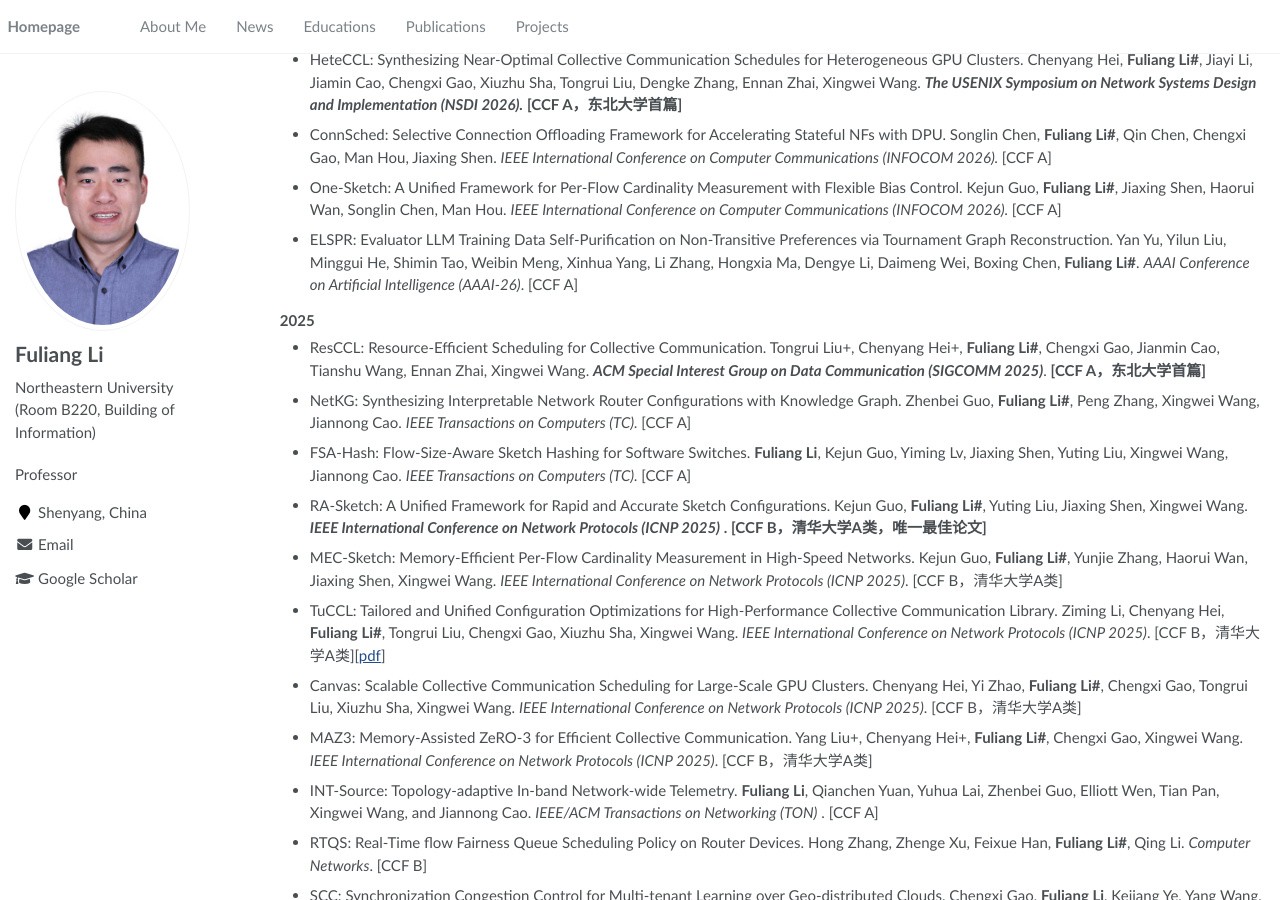
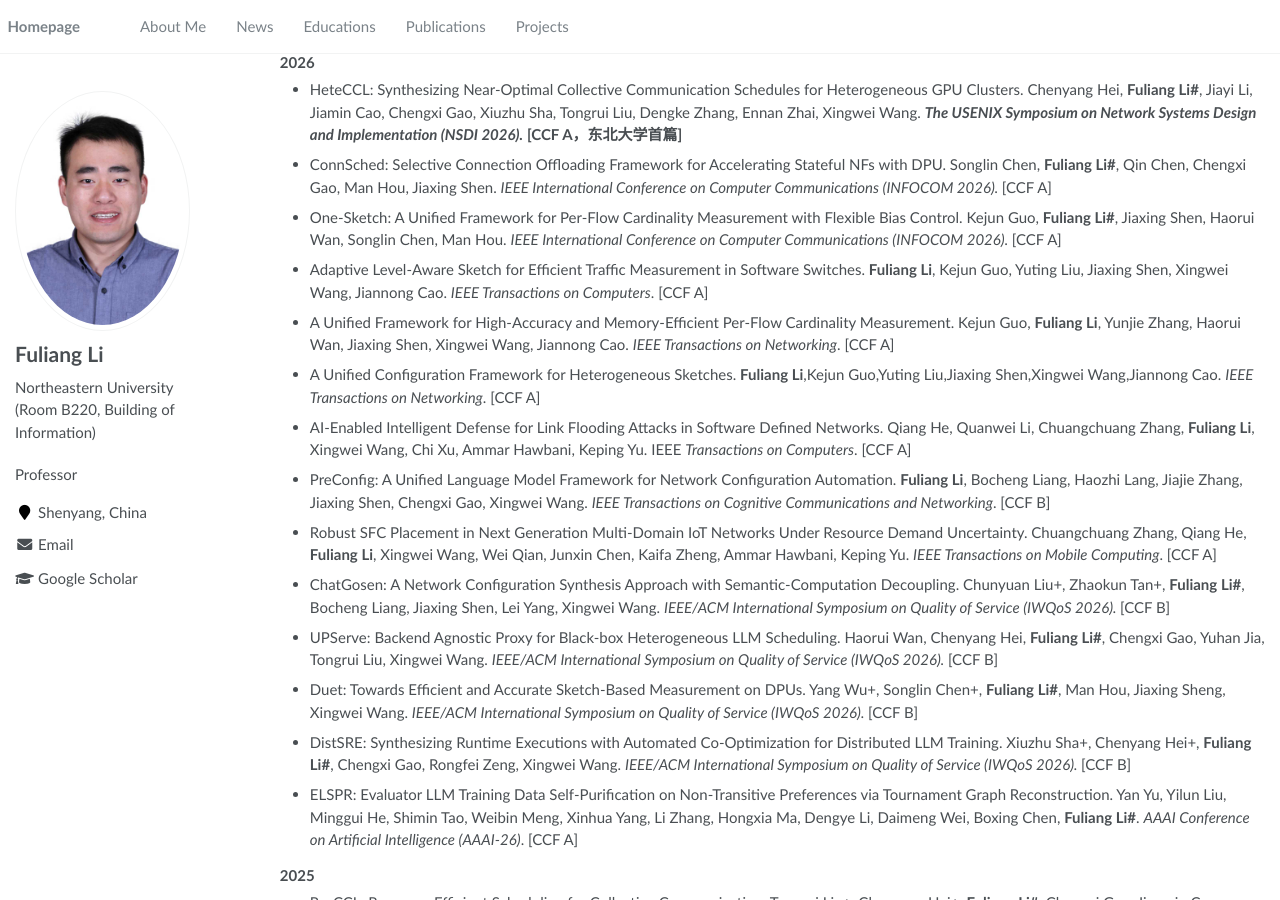
Before and after one commit to Fuliang-Li/Fuliang-Li.github.io, a Jekyll site: the page built from _pages/about.md, in a window 1280 px wide and 900 px high, scrolled down 1211 px. Built offline with Jekyll 4.4.1, drawn with Linux system fonts in a browser that asks for light colours.

Commit message:
Update about.md

```diff
--- a/_pages/about.md
+++ b/_pages/about.md
@@ -44,6 +44,7 @@ Fuliang Li (李福亮), Professor of Northeastern University. I obtained my Bach
 
 # 💡 Honors and Awards
 
+- 2026年 获华为公司“难题揭榜”火花奖
 - 2025年 获辽宁省杰出科技青年奖
 - 2025年 获华为公司“难题揭榜”火花奖
 - 2024年 入选国家级青年人才计划
@@ -62,6 +63,16 @@ Fuliang Li (李福亮), Professor of Northeastern University. I obtained my Bach
 - HeteCCL: Synthesizing Near-Optimal Collective Communication Schedules for Heterogeneous GPU Clusters. Chenyang Hei, **Fuliang Li#**, Jiayi Li, Jiamin Cao, Chengxi Gao, Xiuzhu Sha, Tongrui Liu, Dengke Zhang, Ennan Zhai, Xingwei Wang. ***The USENIX Symposium on Network Systems Design and Implementation  (NSDI 2026).*** **[CCF A，东北大学首篇]**
 - ConnSched: Selective Connection Offloading Framework for Accelerating Stateful NFs with DPU. Songlin Chen, **Fuliang Li#**, Qin Chen, Chengxi Gao, Man Hou, Jiaxing Shen. <i> IEEE International Conference on Computer Communications (INFOCOM 2026). </i> [CCF A]
 - One-Sketch: A Unified Framework for Per-Flow Cardinality Measurement with Flexible Bias Control. Kejun Guo, **Fuliang Li#**, Jiaxing Shen, Haorui Wan, Songlin Chen, Man Hou. <i> IEEE International Conference on Computer Communications (INFOCOM 2026). </i> [CCF A]
+- Adaptive Level-Aware Sketch for Efficient Traffic Measurement in Software Switches. **Fuliang Li**, Kejun Guo, Yuting Liu, Jiaxing Shen, Xingwei Wang, Jiannong Cao. *IEEE Transactions on Computers*. [CCF A]
+- A Unified Framework for High-Accuracy and Memory-Efficient Per-Flow Cardinality Measurement. Kejun Guo, **Fuliang Li**, Yunjie Zhang, Haorui Wan, Jiaxing Shen, Xingwei Wang, Jiannong Cao. *IEEE Transactions on Networking*. [CCF A]
+- A Unified Configuration Framework for Heterogeneous Sketches. **Fuliang Li**,Kejun Guo,Yuting Liu,Jiaxing Shen,Xingwei Wang,Jiannong Cao. *IEEE Transactions on Networking*. [CCF A]
+- AI-Enabled Intelligent Defense for Link Flooding Attacks in Software Defined Networks. Qiang He, Quanwei Li, Chuangchuang Zhang, **Fuliang Li**, Xingwei Wang, Chi Xu, Ammar Hawbani, Keping Yu. IEEE *Transactions on Computers*. [CCF A]
+- PreConfig: A Unified Language Model Framework for Network Configuration Automation. **Fuliang Li**, Bocheng Liang, Haozhi Lang, Jiajie Zhang, Jiaxing Shen, Chengxi Gao, Xingwei Wang. *IEEE Transactions on Cognitive Communications and Networking*. [CCF B]
+- Robust SFC Placement in Next Generation Multi-Domain IoT Networks Under Resource Demand Uncertainty. Chuangchuang Zhang, Qiang He, **Fuliang Li**, Xingwei Wang, Wei Qian, Junxin Chen, Kaifa Zheng, Ammar Hawbani, Keping Yu. *IEEE Transactions on Mobile Computing*. [CCF A]
+- ChatGosen: A Network Configuration Synthesis Approach with Semantic-Computation Decoupling. Chunyuan Liu+, Zhaokun Tan+, **Fuliang Li#**, Bocheng Liang, Jiaxing Shen, Lei Yang, Xingwei Wang. <i> IEEE/ACM International Symposium on Quality of Service (IWQoS 2026). </i>  [CCF B]
+- UPServe: Backend Agnostic Proxy for Black-box Heterogeneous LLM Scheduling. Haorui Wan, Chenyang Hei, **Fuliang Li#**, Chengxi Gao, Yuhan Jia, Tongrui Liu, Xingwei Wang. <i> IEEE/ACM International Symposium on Quality of Service (IWQoS 2026). </i>  [CCF B]
+- Duet: Towards Efficient and Accurate Sketch-Based Measurement on DPUs. Yang Wu+, Songlin Chen+, **Fuliang Li#**, Man Hou, Jiaxing Sheng, Xingwei Wang. <i> IEEE/ACM International Symposium on Quality of Service (IWQoS 2026). </i>  [CCF B]
+- DistSRE: Synthesizing Runtime Executions with Automated Co-Optimization for Distributed LLM Training. Xiuzhu Sha+, Chenyang Hei+, **Fuliang Li#**, Chengxi Gao, Rongfei Zeng, Xingwei Wang. <i> IEEE/ACM International Symposium on Quality of Service (IWQoS 2026). </i>  [CCF B]
 - ELSPR: Evaluator LLM Training Data Self-Purification on Non-Transitive Preferences via Tournament Graph Reconstruction. Yan Yu, Yilun Liu, Minggui He, Shimin Tao, Weibin Meng, Xinhua Yang, Li Zhang, Hongxia Ma, Dengye Li, Daimeng Wei, Boxing Chen, **Fuliang Li#**. *AAAI Conference on Artificial Intelligence (AAAI-26)*. [CCF A]
 
 <h3><strong>2025</strong></h3>
```
